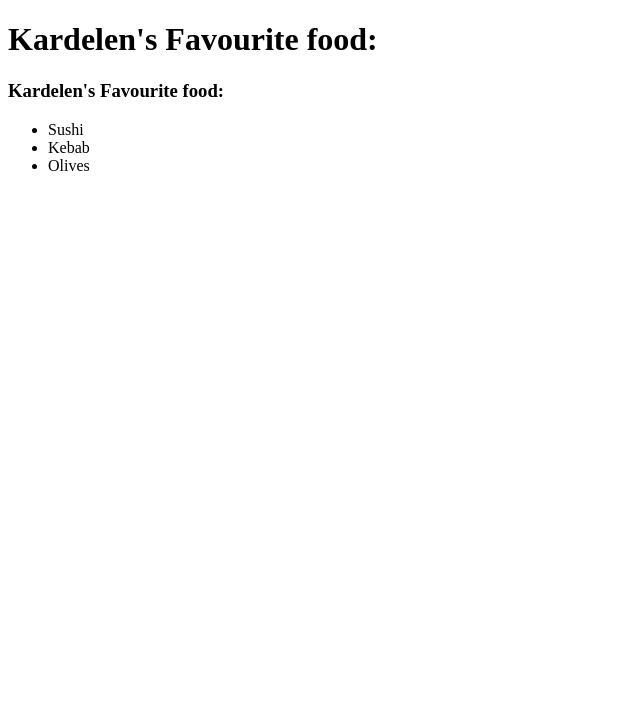
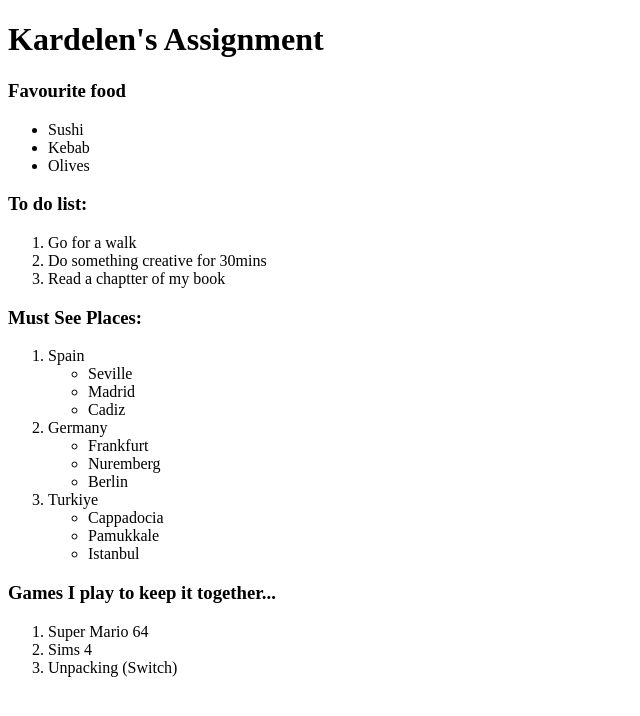
Before and after one commit to kardelen98/links-and-images, a plain HTML site: page index.html in a window 1280 px wide. Shown: the whole page, without its empty margins (0-640 px from the left). Drawn offline with Linux system fonts and the light colour scheme.

Commit message:
List Assignments complete

```diff
--- a/index.html
+++ b/index.html
@@ -7,13 +7,45 @@
     <title>Document</title>
   </head>
   <body>
-    <h1>Kardelen's Favourite food:</h1>
-
-    <h3>Kardelen's Favourite food:</h3>
+    <h1>Kardelen's Assignment</h1>
+    <h3>Favourite food</h3>
     <ul>
       <li>Sushi</li>
       <li>Kebab</li>
       <li>Olives</li>
     </ul>
+    <h3>To do list:</h3>
+    <ol>
+      <li>Go for a walk</li>
+      <li>Do something creative for 30mins</li>
+      <li>Read a chaptter of my book</li>
+    </ol>
+    <h3>Must See Places:</h3>
+    <ol>
+      <li>Spain</li>
+      <ul>
+        <li>Seville</li>
+        <li>Madrid</li>
+        <li>Cadiz</li>
+      </ul>
+      <li>Germany</li>
+      <ul>
+        <li>Frankfurt</li>
+        <li>Nuremberg</li>
+        <li>Berlin</li>
+      </ul>
+      <li>Turkiye</li>
+      <ul>
+        <li>Cappadocia</li>
+        <li>Pamukkale</li>
+        <li>Istanbul</li>
+      </ul>
+    </ol>
+    <h3>Games I play to keep it together...</h3>
+    <ol>
+      <li>Super Mario 64</li>
+      <li>Sims 4</li>
+      <li>Unpacking (Switch)</li>
+    </ol>
   </body>
 </html>
```
